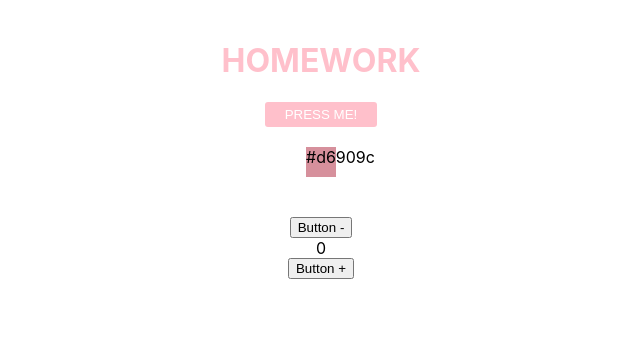
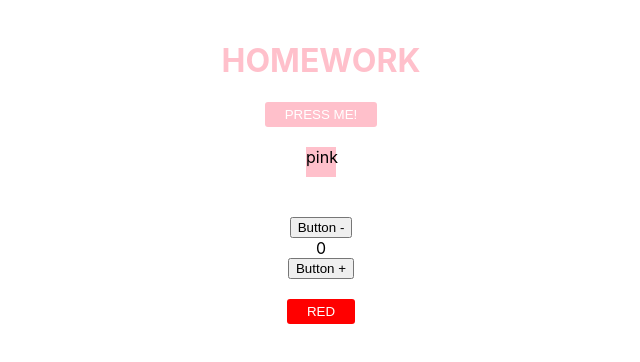
Before and after one commit to mariiaperepelkina1/new_project, a React (Create React App) app: page / in a window 1280 px wide. Shown: the top 362 px of the page, without its empty margins (319-959 px from the left). Built offline with nearby package versions, Linux system fonts and the light colour scheme.

Commit message:
добавила кнопку-светофор

```diff
--- a/src/App.js
+++ b/src/App.js
@@ -2,12 +2,14 @@ import React from 'react';
 
 import Homework from './components/Homework';
 import Counter from './components/Counter';
+import Homework2 from './components/Homework_2';
 
 function App() {
     return (
         <div>
             <Homework />
             <Counter />
+            <Homework2 />
         </div>
     );
 }
--- a/src/components/Homework/index.js
+++ b/src/components/Homework/index.js
@@ -1,9 +1,9 @@
 import React, { useState } from 'react';
 
 function Homework() {
-    const [color, setColor] = useState('#d6909c');
+    const [color, setColor] = useState('pink');
     const changeColor = () => {
-        setColor('#000');
+        setColor('black');
     };
 
     return (
--- a/src/components/Homework_2/index.js
+++ b/src/components/Homework_2/index.js
@@ -1,4 +1,7 @@
 import React from 'react';
+import { useState } from 'react';
+
+
 
 /**
  * Нужно написать кнопку "светофор": она меняет свой цвет => красный -> жёлтый -> зелёный
@@ -10,8 +13,19 @@ const Homework2 = () => {
      * Если кнопка красная, то сделать жёлтой
      * Если кнопка жёлтая, то сделать зелёной ...
      */
-    const changeColor = () => {};
-    return <div></div>;
+    const[color, setColor] = useState('red');
+    const changeColor = () => {
+        if (color === 'red') {
+            setColor('yellow');
+        } else if (color === 'yellow') {
+            setColor('green')
+        }
+    };
+
+
+    return <div className="wrapper">
+        <button className="button button--traffic" onClick={changeColor} style={{backgroundColor: color}}>{color}</button>
+    </div>;
 };
 
 export default Homework2;
--- a/src/index.css
+++ b/src/index.css
@@ -42,7 +42,10 @@ h1 {
 .button:hover {
   background-color: #d6909c;
 
+}
 
+.button--traffic {
+  background-color: #ff0000;
 }
 
 
```
